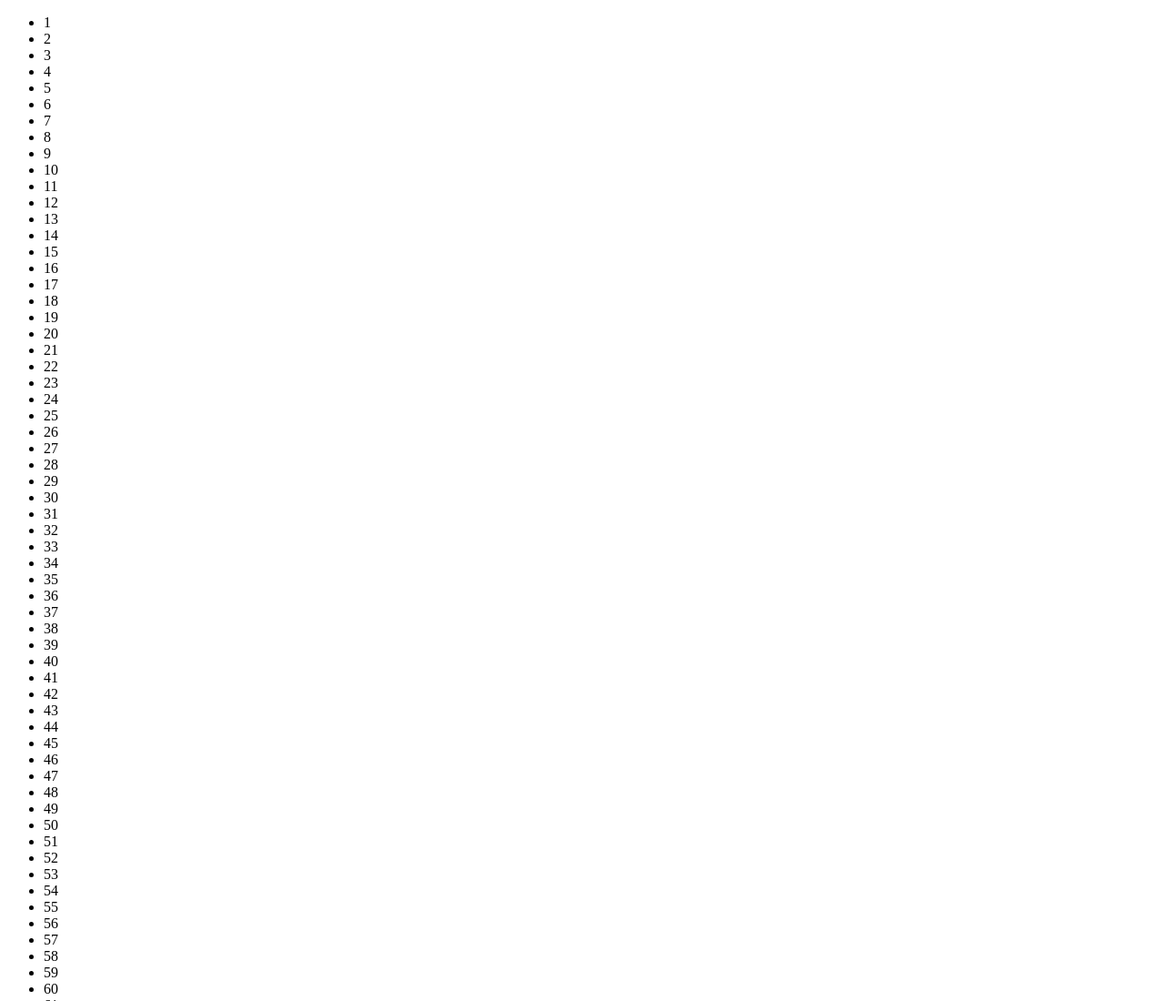
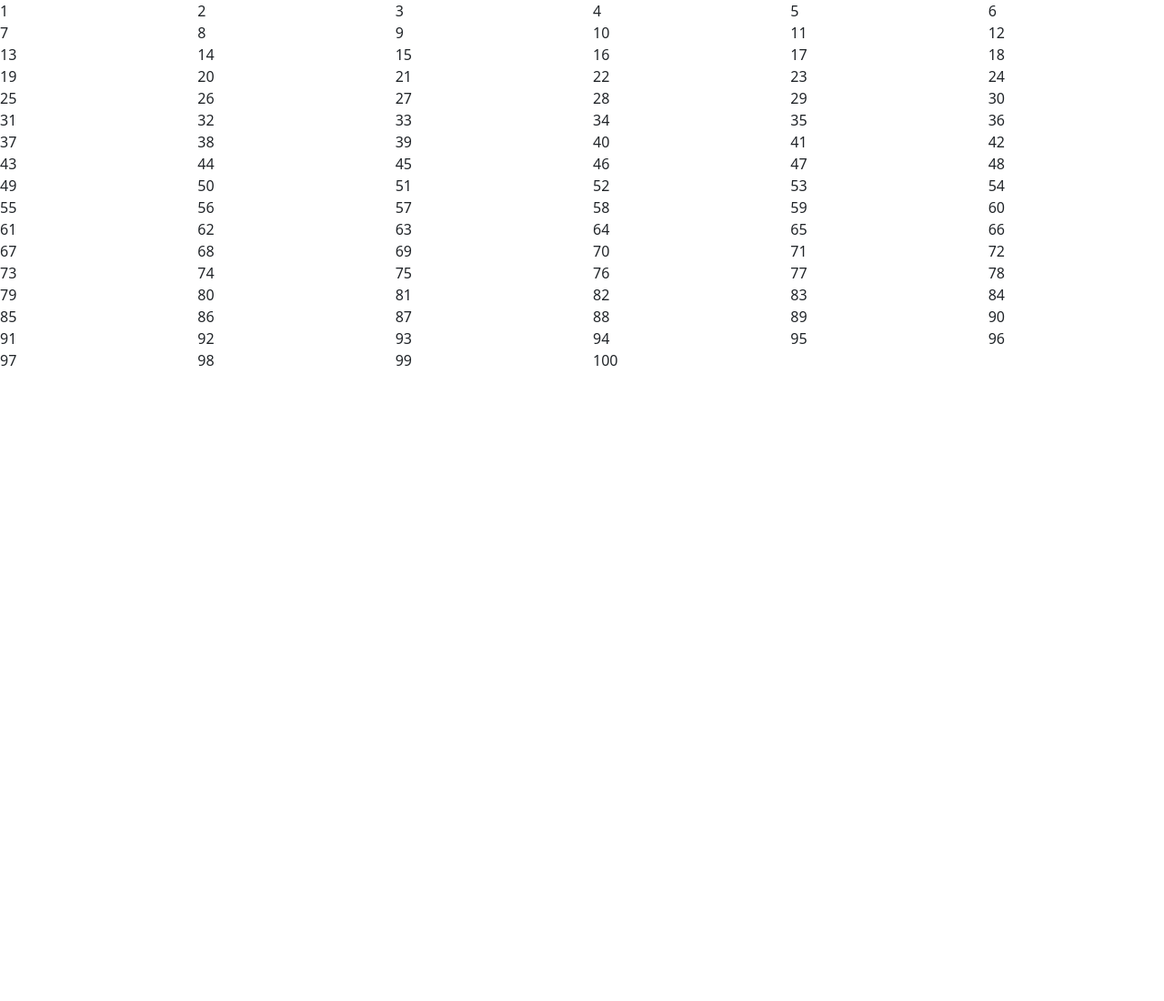
Before and after one commit to LucaSpennato/js-fizzbuzz, a plain HTML site: page index.html in a window 1280 px wide. Shown: the top 1100 px of the page at 91% size. After the commit the page ends 800 px from the top, so only its background shows below. Drawn offline with nearby package versions, Linux system fonts and the light colour scheme.

Commit message:
div added w/ js

```diff
--- a/index.html
+++ b/index.html
@@ -4,16 +4,14 @@
     <meta charset="UTF-8">
     <meta http-equiv="X-UA-Compatible" content="IE=edge">
     <meta name="viewport" content="width=device-width, initial-scale=1.0">
+    <link href="https://cdn.jsdelivr.net/npm/bootstrap@5.0.2/dist/css/bootstrap.min.css" rel="stylesheet" integrity="sha384-EVSTQN3/azprG1Anm3QDgpJLIm9Nao0Yz1ztcQTwFspd3yD65VohhpuuCOmLASjC" crossorigin="anonymous">
+
     <title>Fizzbuzz</title>
 </head>
 <body>
 
     <main>
 
-        <ul>
-
-        </ul>
-
     </main>
 
     <script type="text/javascript" src="./js/script.js"></script>
--- a/js/script.js
+++ b/js/script.js
@@ -29,15 +29,34 @@
 //     console.log(index);
 // }
 
-const ulElement = document.querySelector('main ul');
+// selezioniamo il main
+const mainElement = document.querySelector('main');
+
+// aggiungiamo una row di bootstrap, chiamando la variabile rowElement
+const rowElement = document.createElement('div');
+
+// aggiungiamo a rowElement
+rowElement.classList.add('row');
+
+// aggiungiamo SOLO UNA VOLTA rowElement a main
+mainElement.append(rowElement);
 
 //  ulElement.classList.add('');
 
 for (let index = 1; index <= 100; index++) {
 
-    const liElement = document.createElement ('li');
-    liElement.append(index);
-    ulElement.append(liElement);
+    // creiamo un div element nel dom, la variabile avrà il nome di divElement
+    const divElement = document.createElement ('div');
+
+    // a questo div diamo i numeri in crescita di index per ogni div
+    divElement.append(index);
+
+    // aggiungiamo ai div le classi volute
+    divElement.classList.add('col-2');
+
+    // COSA PIù IMPORTANTE ALTRIMENTI NON FUNZIA NA MAZZA:
+    // mettiamo i div nel singolo row creato
+    rowElement.append(divElement);
 
     // IN QUESTO CASO, DICIAMO DI PRENDERE I NUMERI CHE DANNO RISULTATO 0, STRETTO STRETTO CON ===
 if ((index % 3 === 0 ) && (index % 5 === 0)) {
```
